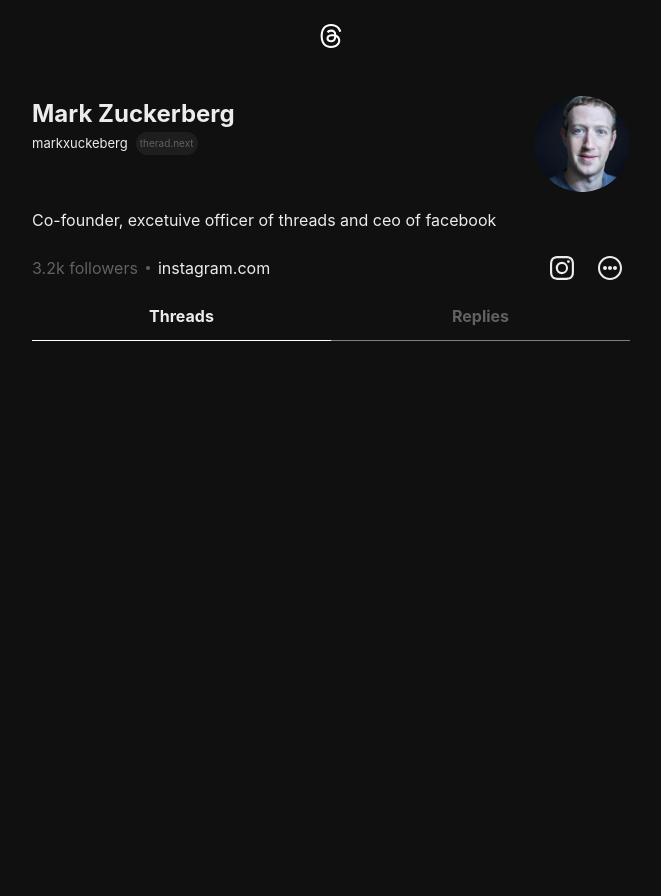
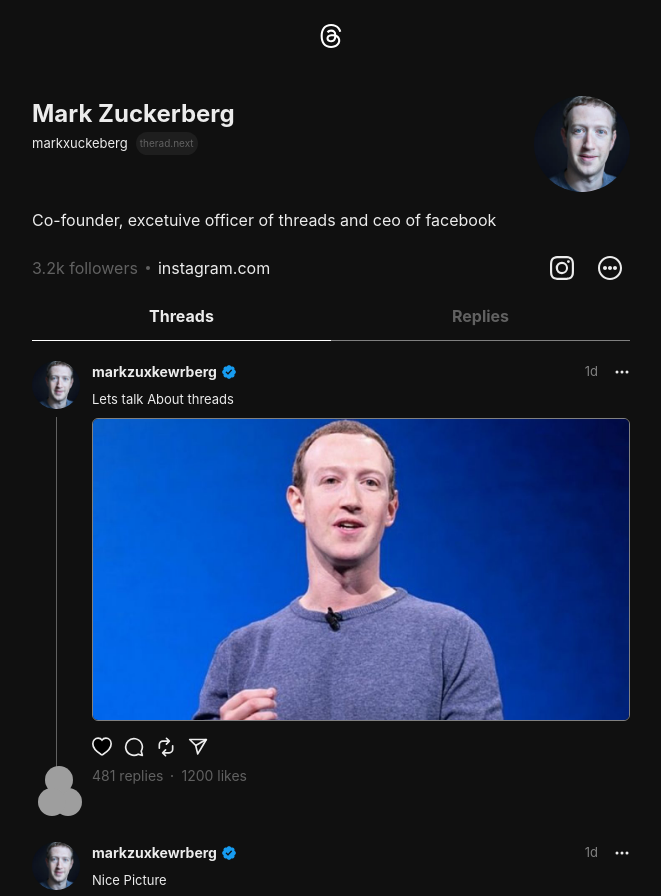
Before and after one commit to hritikpathak06/Threads-Clone, a React (Vite) app in the folder frontend/: page /1 in a window 1280 px wide. Shown: the top 896 px of the page, without its empty margins (309-970 px from the left). Before the commit the page ends 800 px from the top, so only its background shows below. Built offline with nearby package versions, Linux system fonts and the light colour scheme; grey boxes are pictures that could not be loaded.

Commit message:
user post page design created

```diff
--- /dev/null
+++ b/frontend/src/components/Actions.jsx
@@ -0,0 +1,151 @@
+import {
+  Box,
+  Button,
+  Flex,
+  FormControl,
+  Input,
+  Modal,
+  ModalBody,
+  ModalCloseButton,
+  ModalContent,
+  ModalFooter,
+  ModalHeader,
+  ModalOverlay,
+  Text,
+  useDisclosure,
+} from "@chakra-ui/react";
+
+const Actions = ({ post, likes, replies }) => {
+  return (
+    <Flex flexDirection="column">
+      <Flex gap={3} my={2} onClick={(e) => e.preventDefault()}>
+        <svg
+          aria-label="Like"
+          // color={liked ? "rgb(237, 73, 86)" : ""}
+          // fill={liked ? "rgb(237, 73, 86)" : "transparent"}
+          height="19"
+          role="img"
+          viewBox="0 0 24 22"
+          width="20"
+        >
+          <path
+            d="M1 7.66c0 4.575 3.899 9.086 9.987 12.934.338.203.74.406 1.013.406.283 0 .686-.203 1.013-.406C19.1 16.746 23 12.234 23 7.66 23 3.736 20.245 1 16.672 1 14.603 1 12.98 1.94 12 3.352 11.042 1.952 9.408 1 7.328 1 3.766 1 1 3.736 1 7.66Z"
+            stroke="currentColor"
+            strokeWidth="2"
+          ></path>
+        </svg>
+
+        <svg
+          aria-label="Comment"
+          color=""
+          fill=""
+          height="20"
+          role="img"
+          viewBox="0 0 24 24"
+          width="20"
+          // onClick={onOpen}
+        >
+          <title>Comment</title>
+          <path
+            d="M20.656 17.008a9.993 9.993 0 1 0-3.59 3.615L22 22Z"
+            fill="none"
+            stroke="currentColor"
+            strokeLinejoin="round"
+            strokeWidth="2"
+          ></path>
+        </svg>
+
+        <RepostSVG />
+        <ShareSVG />
+      </Flex>
+
+      <Flex gap={2} alignItems={"center"}>
+        <Text color={"gray.light"} fontSize="sm">
+          {/* {post.replies.length} replies */} {replies} replies
+        </Text>
+        <Box w={0.5} h={0.5} borderRadius={"full"} bg={"gray.light"}></Box>
+        <Text color={"gray.light"} fontSize="sm">
+          {/* {post.likes.length} likes  */} {likes} likes
+        </Text>
+      </Flex>
+
+      {/* <Modal isOpen={isOpen} onClose={onClose}>
+				<ModalOverlay />
+				<ModalContent>
+					<ModalHeader></ModalHeader>
+					<ModalCloseButton />
+					<ModalBody pb={6}>
+						<FormControl>
+							<Input
+								placeholder='Reply goes here..'
+								value={reply}
+								onChange={(e) => setReply(e.target.value)}
+							/>
+						</FormControl>
+					</ModalBody>
+
+					<ModalFooter>
+						<Button colorScheme='blue' size={"sm"} mr={3} isLoading={isReplying} onClick={handleReply}>
+							Reply
+						</Button>
+					</ModalFooter>
+				</ModalContent>
+			</Modal> */}
+    </Flex>
+  );
+};
+
+export default Actions;
+
+const RepostSVG = () => {
+  return (
+    <svg
+      aria-label="Repost"
+      color="currentColor"
+      fill="currentColor"
+      height="20"
+      role="img"
+      viewBox="0 0 24 24"
+      width="20"
+    >
+      <title>Repost</title>
+      <path
+        fill=""
+        d="M19.998 9.497a1 1 0 0 0-1 1v4.228a3.274 3.274 0 0 1-3.27 3.27h-5.313l1.791-1.787a1 1 0 0 0-1.412-1.416L7.29 18.287a1.004 1.004 0 0 0-.294.707v.001c0 .023.012.042.013.065a.923.923 0 0 0 .281.643l3.502 3.504a1 1 0 0 0 1.414-1.414l-1.797-1.798h5.318a5.276 5.276 0 0 0 5.27-5.27v-4.228a1 1 0 0 0-1-1Zm-6.41-3.496-1.795 1.795a1 1 0 1 0 1.414 1.414l3.5-3.5a1.003 1.003 0 0 0 0-1.417l-3.5-3.5a1 1 0 0 0-1.414 1.414l1.794 1.794H8.27A5.277 5.277 0 0 0 3 9.271V13.5a1 1 0 0 0 2 0V9.271a3.275 3.275 0 0 1 3.271-3.27Z"
+      ></path>
+    </svg>
+  );
+};
+
+const ShareSVG = () => {
+  return (
+    <svg
+      aria-label="Share"
+      color=""
+      fill="rgb(243, 245, 247)"
+      height="20"
+      role="img"
+      viewBox="0 0 24 24"
+      width="20"
+    >
+      <title>Share</title>
+      <line
+        fill="none"
+        stroke="currentColor"
+        strokeLinejoin="round"
+        strokeWidth="2"
+        x1="22"
+        x2="9.218"
+        y1="3"
+        y2="10.083"
+      ></line>
+      <polygon
+        fill="none"
+        points="11.698 20.334 22 3.001 2 3.001 9.218 10.084 11.698 20.334"
+        stroke="currentColor"
+        strokeLinejoin="round"
+        strokeWidth="2"
+      ></polygon>
+    </svg>
+  );
+};
--- a/frontend/src/components/UserHeader.jsx
+++ b/frontend/src/components/UserHeader.jsx
@@ -53,7 +53,14 @@
               </Text>
             </Flex>
           </Box>
-          <Avatar name="Mark Zukerberg" src="/zuck-avatar.png" size={"xl"} />
+          <Avatar
+            name="Mark Zukerberg"
+            src="/zuck-avatar.png"
+            size={{
+              base: "md",
+              md: "xl",
+            }}
+          />
         </Flex>
         <Text>
           Co-founder, excetuive officer of threads and ceo of facebook
--- /dev/null
+++ b/frontend/src/components/UserPost.jsx
@@ -0,0 +1,73 @@
+import { Avatar, Box, Flex, Image, Text } from "@chakra-ui/react";
+import React from "react";
+import { NavLink } from "react-router-dom";
+import { BsThreeDots } from "react-icons/bs";
+import Actions from "./Actions";
+
+const UserPost = ({ likes, replies, postImg, postTitle }) => {
+  return (
+    <>
+      <NavLink to={"/markzuckerberg/post/1"}>
+        <Flex gap={3} mb={4} py={5}>
+          <Flex flexDirection={"column"} alignItems={"center"}>
+            <Avatar size={"md"} name="markzuckerberg" src="/zuck-avatar.png" />
+            <Box width={"1px"} height={"full"} bg={"gray.light"} my={2}></Box>
+            <Box position={"relative"} width={"full"}>
+              <Avatar
+                size={"sm"}
+                name="john doe"
+                src="https://bit.ly/dan-abramov"
+                position={"absolute"}
+                top={"0px"}
+                left={"20px"}
+                p={"2px"}
+              />
+              <Avatar
+                size={"sm"}
+                name="john doe"
+                src="https://bit.ly/tioluwani-kolawole"
+                position={"absolute"}
+                bottom={"-10px"}
+                right={"5px"}
+                p={"2px"}
+              />
+              <Avatar
+                size={"sm"}
+                name="john doe"
+                src="https://bit.ly/kent-c-dodds"
+                position={"absolute"}
+                top={"0px"}
+                bottom={"0px"}
+                left={"4px"}
+                p={"2px"}
+              />
+            </Box>
+          </Flex>
+          <Flex flex={1} flexDirection={"column"} gap={2}>
+            <Flex justifyContent={"space-between"} w={"full"}>
+              <Flex width={"full"} alignItems={"center"}>
+                <Text fontSize={"sm"} fontWeight={"bold"}>
+                  markzuxkewrberg
+                </Text>
+                <Image src="/verified.png" w={4} h={4} ml={1} />
+              </Flex>
+              <Flex gap={4} alignItems={"center"}>
+                <Text fontSize={"small"} color={"gray"}>
+                  1d
+                </Text>
+                <BsThreeDots />
+              </Flex>
+            </Flex>
+            <Flex fontSize={"small"}>{postTitle}</Flex>
+            <Box borderRadius={6} overflow={"hidden"} border={"1px solid gray"}>
+              <Image src={postImg} w={"full"} />
+            </Box>
+            <Actions likes={likes} replies={replies} />
+          </Flex>
+        </Flex>
+      </NavLink>
+    </>
+  );
+};
+
+export default UserPost;
--- a/frontend/src/pages/UserPage.jsx
+++ b/frontend/src/pages/UserPage.jsx
@@ -1,10 +1,30 @@
 import React from "react";
 import UserHeader from "../components/UserHeader";
+import UserPost from "../components/UserPost";
 
 const UserPage = () => {
   return (
     <>
       <UserHeader />
+      <UserPost
+        likes={1200}
+        replies={481}
+        postImg="/post1.png"
+        postTitle="Lets talk About threads"
+      />
+      <UserPost
+        likes={1600}
+        replies={481}
+        postImg="/post2.png"
+        postTitle="Nice Picture"
+      />
+      <UserPost
+        likes={1900}
+        replies={481}
+        postImg="/post3.png"
+        postTitle="I love this guy"
+      />
+      <UserPost likes={120} replies={11} postTitle="Good Foiod" />
     </>
   );
 };
```
